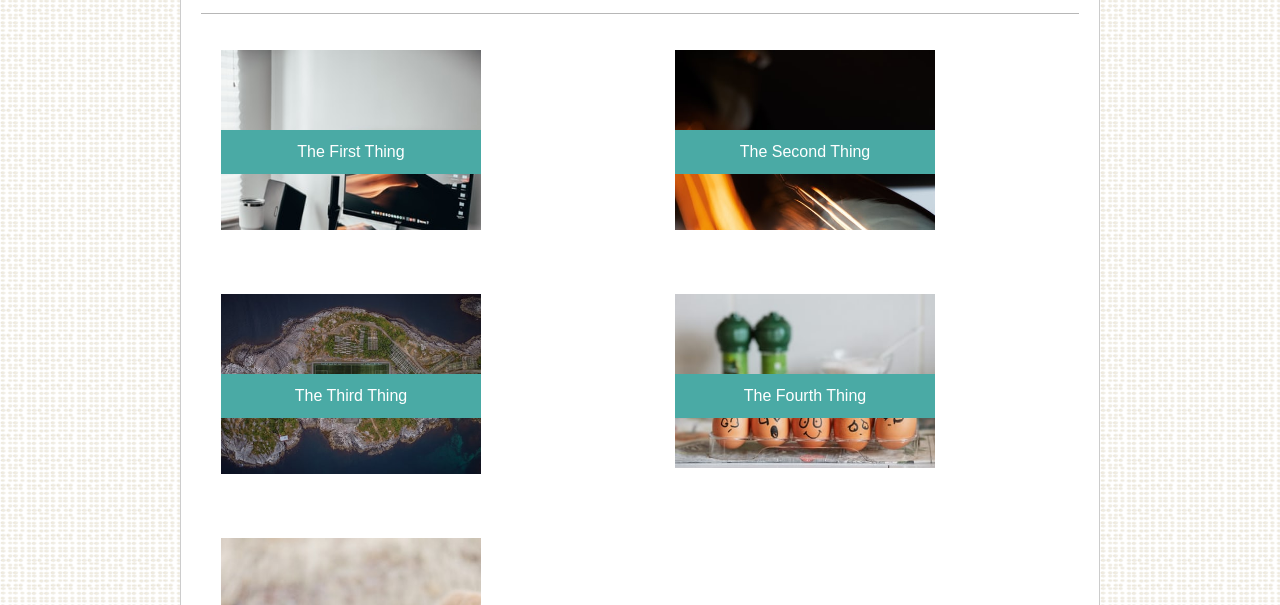
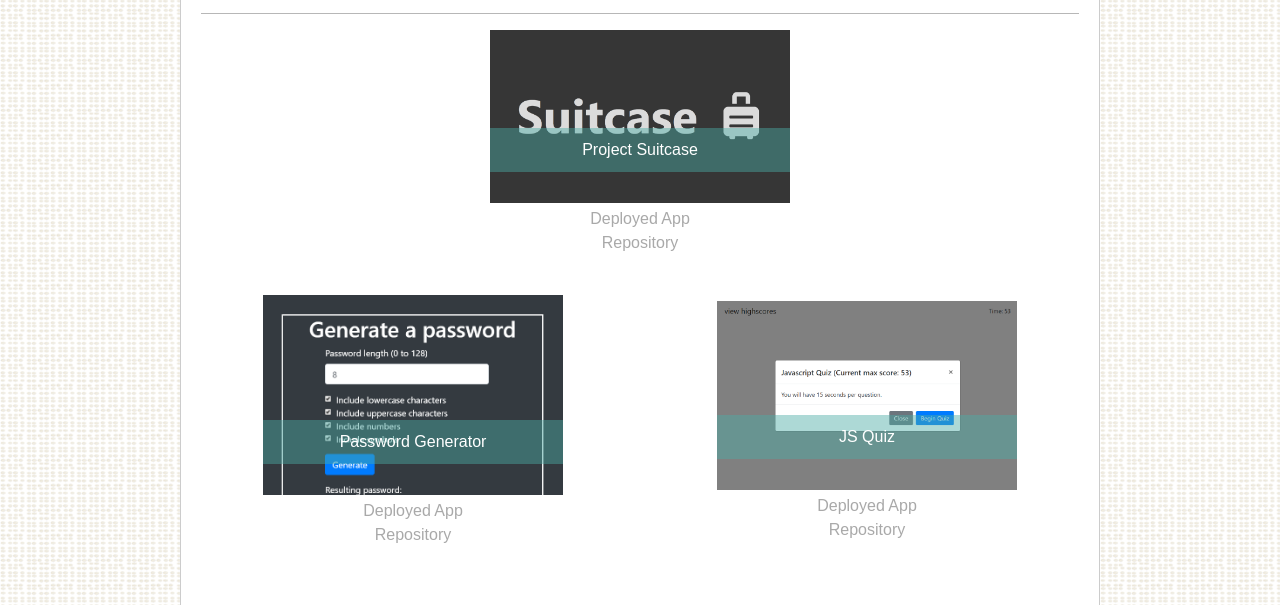
Before and after one commit to austin-e-cox/Portfolio, a plain HTML site: page portfolio.html in a window 1280 px wide. Shown: the part 192-797 px from the top of the page. Drawn offline with nearby package versions, Linux system fonts and the light colour scheme.

Commit message:
updated for mid semester

```diff
--- a/assets/css/style.css
+++ b/assets/css/style.css
@@ -171,24 +171,52 @@ a:active {
     overflow: hidden;
     max-height: 200px;
     max-width: 300px;
+    margin: auto;
 }
 
 .croppedImage{
-    height: auto;
-    width: 300px;
-    padding: 20px;
+    max-height: 100%;
+    max-width: 300px;
+    /*padding: 20px;*/
+    object-fit: cover;
+    margin: auto
 }
 
 .imageLabel{
     position: relative;
-    bottom: 100px;
-    background-color: #4aaaa5;
-    margin-left: 20px;
-    width: 260px;
+    bottom: 75px;
+    background-color: #4aaaa573;
+    /*margin-left: 20px;*/
+    width: 300px;
     text-align: center;
     padding: 10px 0px 10px 0px;
     color: #ffffff;
+    margin: auto;
 }
+
+.imgLinks{
+    position: relative;
+    bottom: 40px;
+    text-align: center;
+    color: black;
+}
+
+.imgLinks a:link {
+    color: darkgray;
+}
+
+.imgLinks a:visited {
+    color: darkgreen;
+}
+
+.imgLinks a:hover {
+    color: hotpink;
+}
+
+.imgLinks a:active {
+    color: blue;
+}
+
 
 .pad-20{
     padding: 20px;
--- a/portfolio.html
+++ b/portfolio.html
@@ -35,6 +35,9 @@ The entire content and the main section content area is 960px wide.
     <meta http-equiv="X-UA-Compatible" content="ie=edge">
     <title>Austin Cox Portfolio</title>
     <!-- always go global to local for links. Local stylesheets must come after bootstrap so they overwrite it -->
+    <script src="https://code.jquery.com/jquery-3.2.1.slim.min.js" integrity="sha384-KJ3o2DKtIkvYIK3UENzmM7KCkRr/rE9/Qpg6aAZGJwFDMVNA/GpGFF93hXpG5KkN" crossorigin="anonymous"></script>
+    <script src="https://cdnjs.cloudflare.com/ajax/libs/popper.js/1.12.9/umd/popper.min.js" integrity="sha384-ApNbgh9B+Y1QKtv3Rn7W3mgPxhU9K/ScQsAP7hUibX39j7fakFPskvXusvfa0b4Q" crossorigin="anonymous"></script>
+    <script src="https://maxcdn.bootstrapcdn.com/bootstrap/4.0.0/js/bootstrap.min.js" integrity="sha384-JZR6Spejh4U02d8jOt6vLEHfe/JQGiRRSQQxSfFWpi1MquVdAyjUar5+76PVCmYl" crossorigin="anonymous"></script>
     <!-- Bootstrap CSS -->
     <link rel="stylesheet" href="https://stackpath.bootstrapcdn.com/bootstrap/4.3.1/css/bootstrap.min.css" integrity="sha384-ggOyR0iXCbMQv3Xipma34MD+dH/1fQ784/j6cY/iJTQUOhcWr7x9JvoRxT2MZw1T" crossorigin="anonymous">
     <!-- My CSS -->
@@ -84,51 +87,46 @@ The entire content and the main section content area is 960px wide.
             </div>
             <hr id="sep">
 
-            <div class='row'>
+            <div class="row align-items-center">
+                <div class="col-md-12">
+                    <div class="tile-imgContainer">
+                        <img src="assets/images/Project1-Suitcase.png" class="croppedImage">
+                    </div>
+                    <div class="imageLabel">Project Suitcase</div>
+                    <div class="imgLinks">
+                        <a href="https://caleb-brochu.github.io/Project-1/">Deployed App</a>
+                        <br>
+                        <a href="https://github.com/caleb-brochu/Project-1">Repository</a>
+                    </div>
+                </div>
+            </div>
+
+            <div class='row align-items-center'>
                 <div class="col-md-6">
                     <div class="tile-imgContainer">
-                        <img src="assets/images/p1.jfif" class="croppedImage">
+                        <img src="assets/images/passGenPreview.png" class="croppedImage">
                     </div>
-                    <div class="imageLabel">The First Thing</div>
+                    <div class="imageLabel">Password Generator</div>
+                    <div class="imgLinks">
+                        <a href="https://austin-e-cox.github.io/PasswordGenerator/">Deployed App</a>
+                        <br>
+                        <a href="https://github.com/austin-e-cox/PasswordGenerator">Repository</a>
+                    </div>
                 </div>
                 <div class="col-md-6">
                     <div class="tile-imgContainer">
-                        <img src="assets/images/p2.jfif" class="croppedImage">
+                        <img src="assets/images/jsQuizPreview.png" class="croppedImage">
                     </div>
-                    <div class="imageLabel">The Second Thing</div>
+                    <div class="imageLabel">JS Quiz</div>
+                    <div class="imgLinks">
+                        <a href="https://austin-e-cox.github.io/jsQuiz/">Deployed App</a>
+                        <br>
+                        <a href="https://github.com/austin-e-cox/jsQuiz">Repository</a>
+                    </div>
                 </div>
             </div>
-
-            <div class="row">
-                <div class="col-md-6">
-                    <div class="tile-imgContainer">
-                        <img src="assets/images/p3.jfif" class="croppedImage">
-                    </div>
-                    <div class="imageLabel">The Third Thing</div>
-                </div>
-                <div class="col-md-6">
-                    <div class="tile-imgContainer">
-                        <img src="assets/images/p4.jfif" class="croppedImage">
-                    </div>
-                    <div class="imageLabel">The Fourth Thing</div>
-                </div>
-            </div>
-
-            <div class="row">
-                <div class="col-md-6">
-                    <div class="tile-imgContainer">
-                        <img src="assets/images/p5.jfif" class="croppedImage">
-                    </div>
-                    <div class="imageLabel">The Fifth Thing</div>
-                </div>
-            </div>
-
         </div>
-
     </div>
     <footer class="footer">Copyright &copy;</footer>
-    <script src="https://code.jquery.com/jquery-3.2.1.slim.min.js" integrity="sha384-KJ3o2DKtIkvYIK3UENzmM7KCkRr/rE9/Qpg6aAZGJwFDMVNA/GpGFF93hXpG5KkN" crossorigin="anonymous"></script>
-    <script src="https://cdnjs.cloudflare.com/ajax/libs/popper.js/1.12.9/umd/popper.min.js" integrity="sha384-ApNbgh9B+Y1QKtv3Rn7W3mgPxhU9K/ScQsAP7hUibX39j7fakFPskvXusvfa0b4Q" crossorigin="anonymous"></script>
-    <script src="https://maxcdn.bootstrapcdn.com/bootstrap/4.0.0/js/bootstrap.min.js" integrity="sha384-JZR6Spejh4U02d8jOt6vLEHfe/JQGiRRSQQxSfFWpi1MquVdAyjUar5+76PVCmYl" crossorigin="anonymous"></script>
 </body>
 </html>
```
Also changed, not shown: contact.html (+0 -1 lines), index.html (+9 -0 lines), assets/images/Project1-Suitcase.png (added), assets/images/dayPlannerPreview.png (added), assets/images/jsQuizPreview.png (added), assets/images/passGenPreview.png (added), 1 other file.
